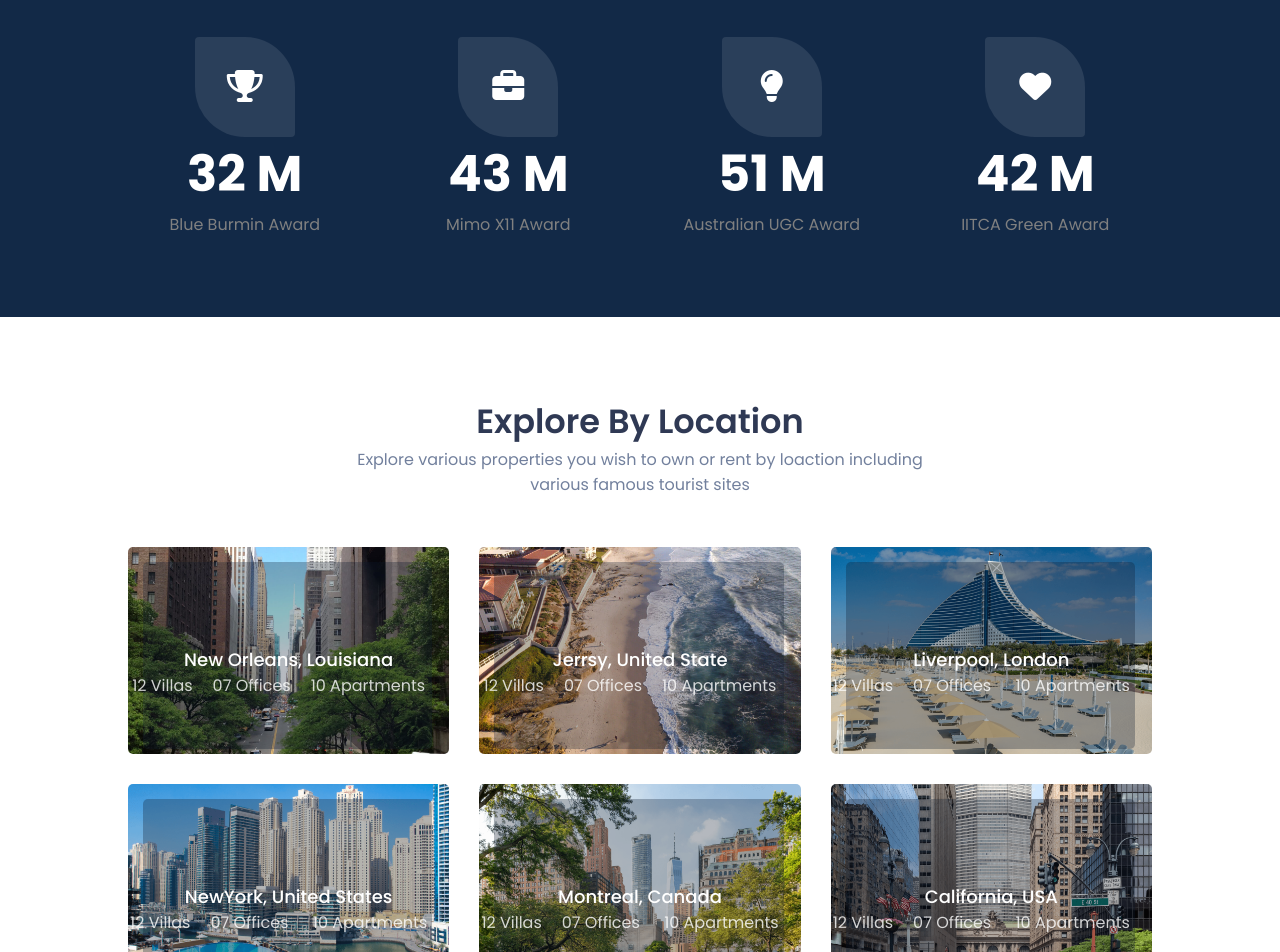
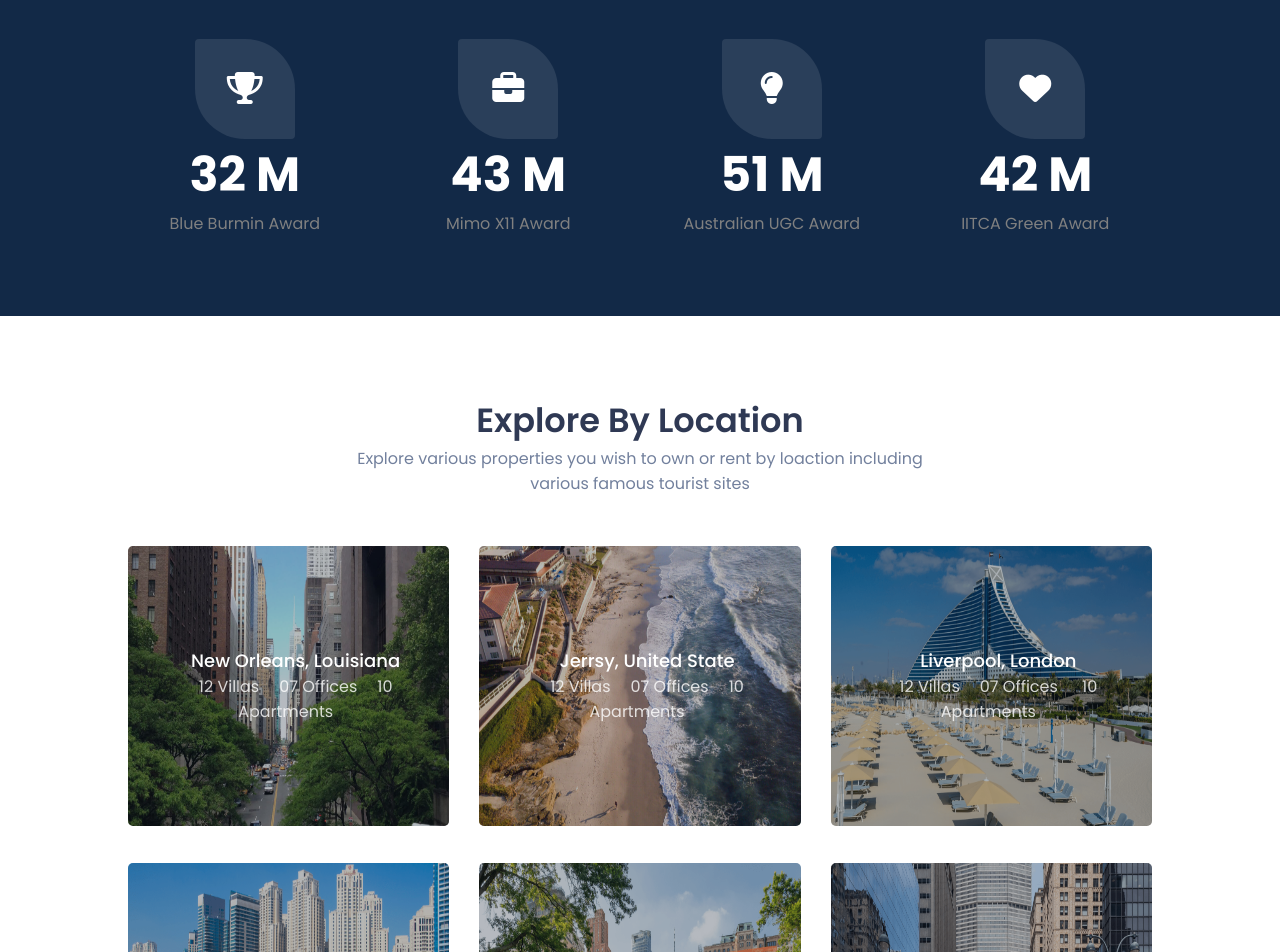
Before and after one commit to chrismbah/Rent-Up, a React (Vite) app: page / in a window 1280 px wide. Shown: the part 2940-3892 px from the top of the page. Built offline with nearby package versions, Linux system fonts and the light colour scheme.

Commit message:
Improved Location component responsiveness

```diff
--- a/src/components/home/Awards/Awards.css
+++ b/src/components/home/Awards/Awards.css
@@ -13,7 +13,7 @@
 }
 .awards .heading h1{
     color: #fff;
-    font-size: 30px;
+    font-size: 1.92rem;
     font-weight: 400;
 }
 .awards .icon{
@@ -28,8 +28,16 @@
     color: #fff;
 }
 .awards h1{
-    font-size: 50px;
+    font-size: 3rem;
 }
 .awards p{
     color: grey;
 }
+@media screen and (max-width:920px) {
+    .awards .heading h1{
+        font-size: 1.6rem;
+    }
+    .awards h1{
+        font-size:2.5rem ;
+    }
+}
--- a/src/components/home/Location/Location.css
+++ b/src/components/home/Location/Location.css
@@ -4,7 +4,7 @@
 }
 .location img{
     border-radius: 5px;
-    /* height: 280px; */
+    height: 280px;
 }
 .location .overlay{
     position: absolute;
@@ -14,26 +14,26 @@
     align-items: center;
     justify-content: center;
     flex-direction: column;
-    height: 250px;
+    height: 280px;
     width: 100%;
     color: #fff;
-    z-index: 999;
+    z-index: 9;
+    text-align: center;
+    padding-left: 14px;
 }
-.location .overlay::after{
+.location .overlay label{
+    text-align: center;
+
+}
+.location .overlay::before{
     content: "";
     position: absolute;
     top: 0;
     left: 0;
-
-    width: 90%;
-    /* width: 340px; */
-
-    height: 75%;
-    /* height: 210px; */
+    width:100%;
+    height: 100%;
     background: rgb(15 28 47 / 30%);
     z-index: -1;
-    margin: 15px;
-    /* margin: 20px ; */
     border-radius: 5px;
 }
 .location h5{
@@ -45,9 +45,3 @@
     margin-right: 20px;
     opacity: .8;
 }
-@media screen and (max-width:800px) {
-      .location .overlay::after{
-        width: 280px;
-        height: 170px;
-      }
-}
--- a/src/main.css
+++ b/src/main.css
@@ -88,7 +88,7 @@ h4{
 }
 .grid3{
     display: grid;
-    grid-template-columns: repeat(auto-fit,minmax(300px,auto));
+    grid-template-columns: repeat(auto-fit,minmax(270px,auto));
     grid-gap: 30px;
 }
 img{
```
Also changed, not shown: src/components/home/Location/Location.jsx (+4 -4 lines).
